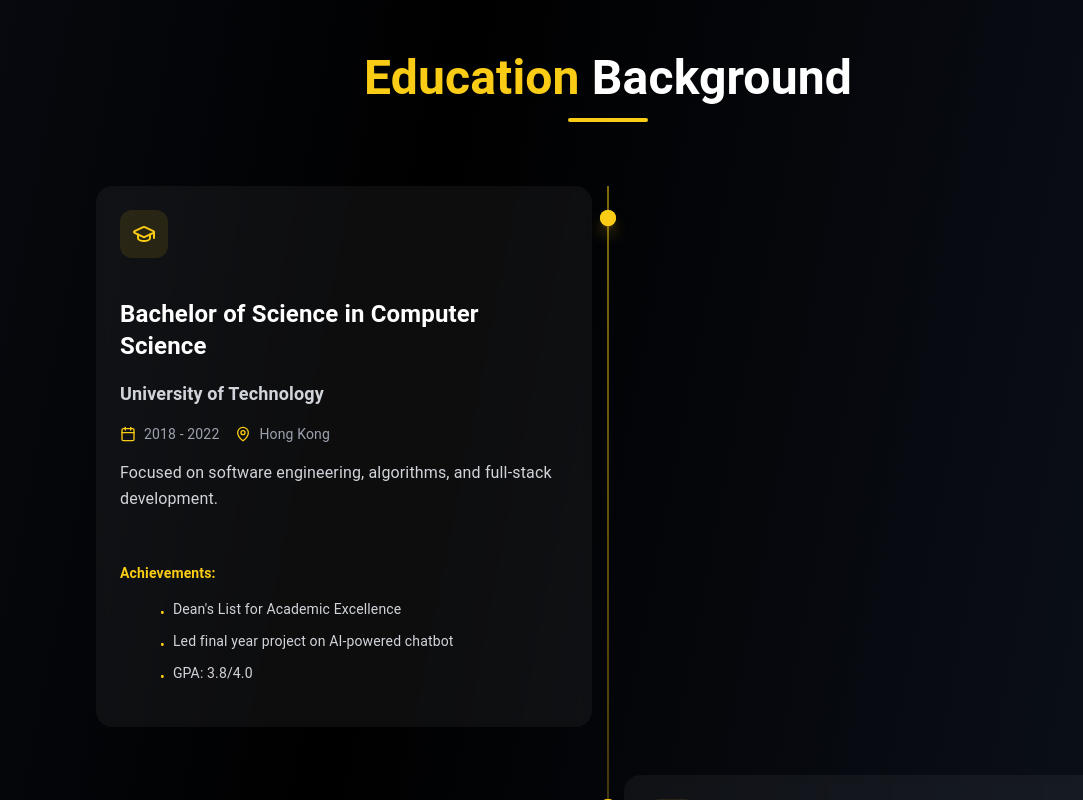
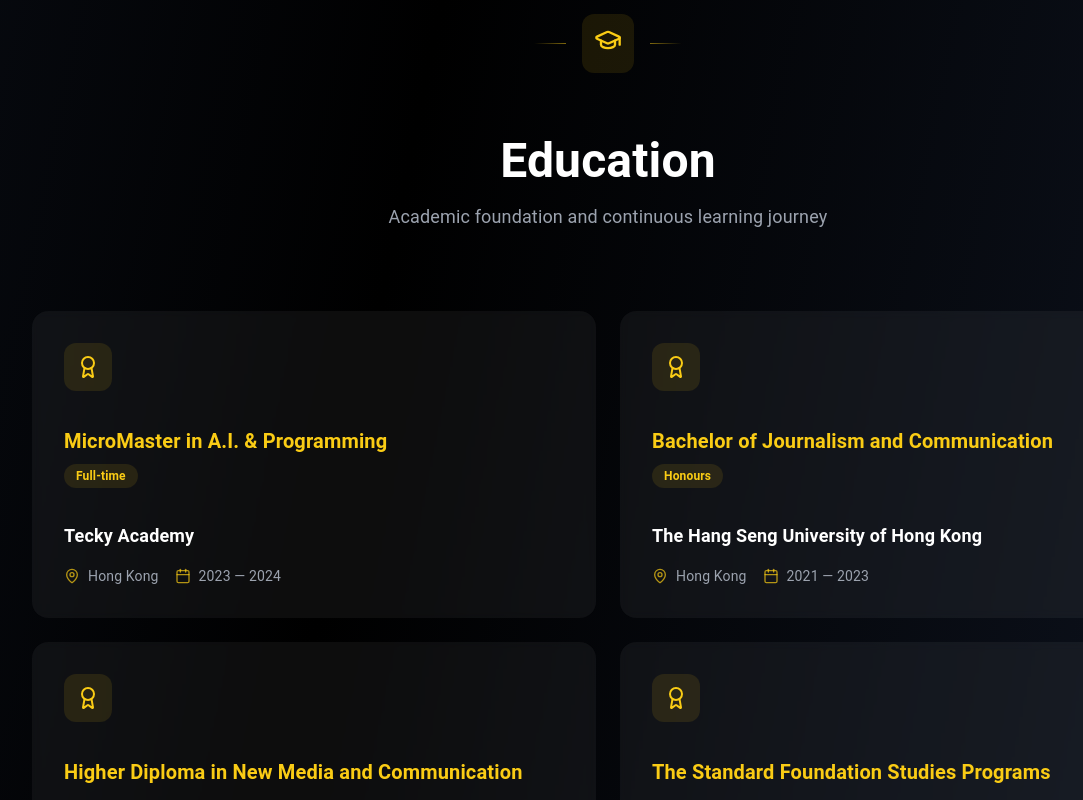
Before and after one commit to KennethPangKah0/Kenneth-website, a React (Create React App) app: page / in a window 1280 px wide. Shown: the part 4020-4820 px from the top of the page, without its empty margins (32-1115 px from the left). Built offline with nearby package versions, Linux system fonts and the light colour scheme.

Commit message:
update education background

```diff
--- a/src/components/Education.tsx
+++ b/src/components/Education.tsx
@@ -1,115 +1,100 @@
-import { Calendar, GraduationCap, MapPin } from 'lucide-react';
+import { Award, Calendar, GraduationCap, MapPin } from 'lucide-react';
 
 interface EducationItem {
 	degree: string;
-	school: string;
+	type?: string;
+	institution: string;
+	location: string;
 	period: string;
-	location: string;
-	description: string;
-	achievements?: string[];
 }
 
 function Education() {
 	const education: EducationItem[] = [
 		{
-			degree: 'Bachelor of Science in Computer Science',
-			school: 'University of Technology',
-			period: '2018 - 2022',
+			degree: 'MicroMaster in A.I. & Programming',
+			type: 'Full-time',
+			institution: 'Tecky Academy',
 			location: 'Hong Kong',
-			description: 'Focused on software engineering, algorithms, and full-stack development.',
-			achievements: ["Dean's List for Academic Excellence", 'Led final year project on AI-powered chatbot', 'GPA: 3.8/4.0']
+			period: '2023 — 2024'
 		},
 		{
-			degree: 'High School Diploma',
-			school: 'International Secondary School',
-			period: '2015 - 2018',
+			degree: 'Bachelor of Journalism and Communication',
+			type: 'Honours',
+			institution: 'The Hang Seng University of Hong Kong',
 			location: 'Hong Kong',
-			description: 'Completed with honors in Mathematics and Computer Science.',
-			achievements: ['Mathematics Competition Winner', 'Computer Science Club President']
+			period: '2021 — 2023'
+		},
+		{
+			degree: 'Higher Diploma in New Media and Communication',
+			institution: 'HKU SPACE Community College',
+			location: 'Hong Kong',
+			period: '2019 — 2021'
+		},
+		{
+			degree: 'The Standard Foundation Studies Programs',
+			institution: 'The University of New South Wales',
+			location: 'Australia',
+			period: '2018'
 		}
 	];
 
 	return (
-		<section id="education" className="py-20 px-4 sm:px-6 lg:px-8">
-			<div className="max-w-5xl mx-auto">
-				{/* Header */}
-				<div className="text-center mb-16">
-					<h2 className="text-4xl md:text-5xl font-bold mb-4">
-						<span className="text-yellow-400">Education</span> Background
-					</h2>
-					<div className="h-1 w-20 bg-yellow-400 mx-auto rounded-full"></div>
+		<section id="education" className="py-20 px-4 sm:px-6 lg:px-8 relative">
+			<div className="max-w-6xl mx-auto">
+				{/* Section Header */}
+				<div className="text-center mb-20">
+					<div className="inline-flex items-center justify-center mb-6">
+						<div className="h-px w-8 bg-gradient-to-r from-transparent to-yellow-400/50"></div>
+						<div className="mx-4 p-3 bg-yellow-400/10 rounded-xl border border-yellow-400/20">
+							<GraduationCap className="text-yellow-400" size={28} />
+						</div>
+						<div className="h-px w-8 bg-gradient-to-l from-transparent to-yellow-400/50"></div>
+					</div>
+					<h2 className="text-4xl md:text-5xl font-bold text-white mb-4">Education</h2>
+					<p className="text-gray-400 text-lg max-w-2xl mx-auto">Academic foundation and continuous learning journey</p>
 				</div>
 
-				{/* Timeline */}
-				<div className="relative">
-					{/* Timeline line */}
-					<div className="hidden md:block absolute left-1/2 top-0 bottom-0 w-0.5 bg-gradient-to-b from-yellow-400/50 via-yellow-400/30 to-transparent transform -translate-x-1/2"></div>
-
-					{/* Education Items */}
-					<div className="space-y-12">
-						{education.map((item, index) => (
-							<div key={index} className={`relative flex flex-col md:flex-row gap-8 ${index % 2 === 0 ? 'md:flex-row-reverse' : ''}`}>
-								{/* Timeline dot */}
-								<div className="hidden md:flex absolute left-1/2 top-8 transform -translate-x-1/2 -translate-y-1/2 z-10">
-									<div className="w-4 h-4 bg-yellow-400 rounded-full shadow-lg shadow-yellow-400/50 animate-pulse"></div>
-									<div className="absolute inset-0 w-4 h-4 bg-yellow-400 rounded-full animate-ping"></div>
-								</div>
-
-								{/* Spacer for alignment */}
-								<div className="hidden md:block md:w-1/2"></div>
-
-								{/* Content Card */}
-								<div className="md:w-1/2">
-									<div className="group relative bg-white/5 backdrop-blur-sm border border-white/10 rounded-2xl p-6 hover:bg-white/10 hover:border-yellow-400/50 transition-all duration-300 hover:shadow-xl hover:shadow-yellow-400/10 hover:-translate-y-1">
+				{/* Education Grid */}
+				<div className="grid grid-cols-1 md:grid-cols-2 gap-6">
+					{education.map((edu, index) => (
+						<div key={index} className="group relative bg-white/5 backdrop-blur-sm border border-white/10 hover:border-yellow-400/50 rounded-2xl p-8 transition-all duration-300 hover:bg-white/10 hover:shadow-xl hover:shadow-yellow-400/10 hover:-translate-y-1 overflow-hidden">
 							{/* Glow effect on hover */}
 							<div className="absolute inset-0 bg-gradient-to-br from-yellow-400/0 to-yellow-400/0 group-hover:from-yellow-400/5 group-hover:to-transparent rounded-2xl transition-all duration-300"></div>
 
 							<div className="relative z-10">
-											{/* Icon */}
-											<div className="inline-flex p-3 bg-yellow-400/10 rounded-xl text-yellow-400 mb-4 group-hover:bg-yellow-400 group-hover:text-black transition-all duration-300">
-												<GraduationCap className="w-6 h-6" />
+								{/* Icon Badge */}
+								<div className="inline-flex p-3 bg-yellow-400/10 rounded-xl border border-yellow-400/20 mb-4 group-hover:bg-yellow-400 group-hover:border-yellow-400 transition-all duration-300">
+									<Award className="text-yellow-400 group-hover:text-black transition-colors duration-300" size={24} />
 								</div>
 
 								{/* Degree */}
-											<h3 className="text-2xl font-bold text-white mb-2 group-hover:text-yellow-400 transition-colors">{item.degree}</h3>
+								<h3 className="text-xl font-bold text-yellow-400 mb-2 group-hover:text-yellow-300 transition-colors duration-300">{edu.degree}</h3>
+								{edu.type && <span className="inline-block px-3 py-1 bg-yellow-400/10 text-yellow-400 text-xs font-semibold rounded-full mb-4 border border-yellow-400/30">{edu.type}</span>}
 
-											{/* School */}
-											<p className="text-lg text-gray-300 font-semibold mb-4">{item.school}</p>
+								{/* Institution */}
+								<p className="text-white font-semibold text-lg mb-4">{edu.institution}</p>
 
-											{/* Meta Info */}
-											<div className="flex flex-wrap gap-4 mb-4 text-sm">
-												<div className="flex items-center gap-2 text-gray-400">
-													<Calendar className="w-4 h-4 text-yellow-400" />
-													<span>{item.period}</span>
+								{/* Meta Information */}
+								<div className="flex flex-wrap gap-4 text-gray-400 text-sm">
+									<div className="flex items-center gap-2">
+										<MapPin size={16} className="text-yellow-400/70" />
+										<span>{edu.location}</span>
 									</div>
-												<div className="flex items-center gap-2 text-gray-400">
-													<MapPin className="w-4 h-4 text-yellow-400" />
-													<span>{item.location}</span>
-												</div>
-											</div>
-
-											{/* Description */}
-											<p className="text-gray-300 mb-4 leading-relaxed">{item.description}</p>
-
-											{/* Achievements */}
-											{item.achievements && item.achievements.length > 0 && (
-												<div className="mt-4 pt-4 border-t border-white/10">
-													<h4 className="text-sm font-semibold text-yellow-400 mb-2">Achievements:</h4>
-													<ul className="space-y-2">
-														{item.achievements.map((achievement, idx) => (
-															<li key={idx} className="flex items-start gap-2 text-sm text-gray-300">
-																<span className="text-yellow-400 mt-1">•</span>
-																<span>{achievement}</span>
-															</li>
-														))}
-													</ul>
-												</div>
-											)}
+									<div className="flex items-center gap-2">
+										<Calendar size={16} className="text-yellow-400/70" />
+										<span>{edu.period}</span>
 									</div>
 								</div>
 							</div>
 						</div>
 					))}
+				</div>
+
+				{/* Decorative element */}
+				<div className="mt-16 text-center">
+					<div className="inline-flex items-center gap-2 px-6 py-3 bg-yellow-400/5 border border-yellow-400/20 rounded-full">
+						<GraduationCap className="text-yellow-400" size={20} />
+						<span className="text-gray-400 text-sm font-medium">Continuous learner with passion for growth</span>
 					</div>
 				</div>
 			</div>
```
Lines whose indentation alone changed are shown as unchanged.
